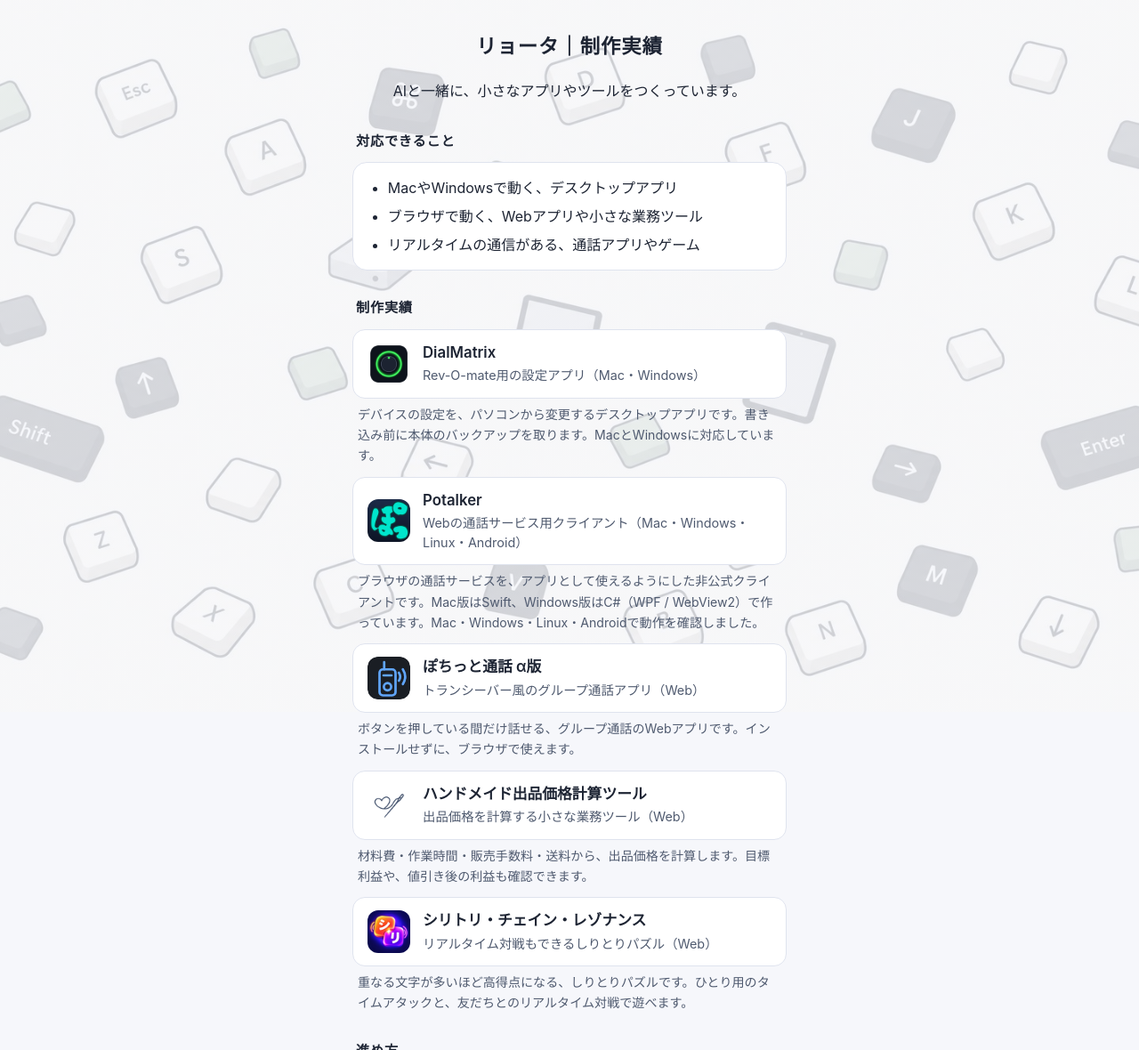
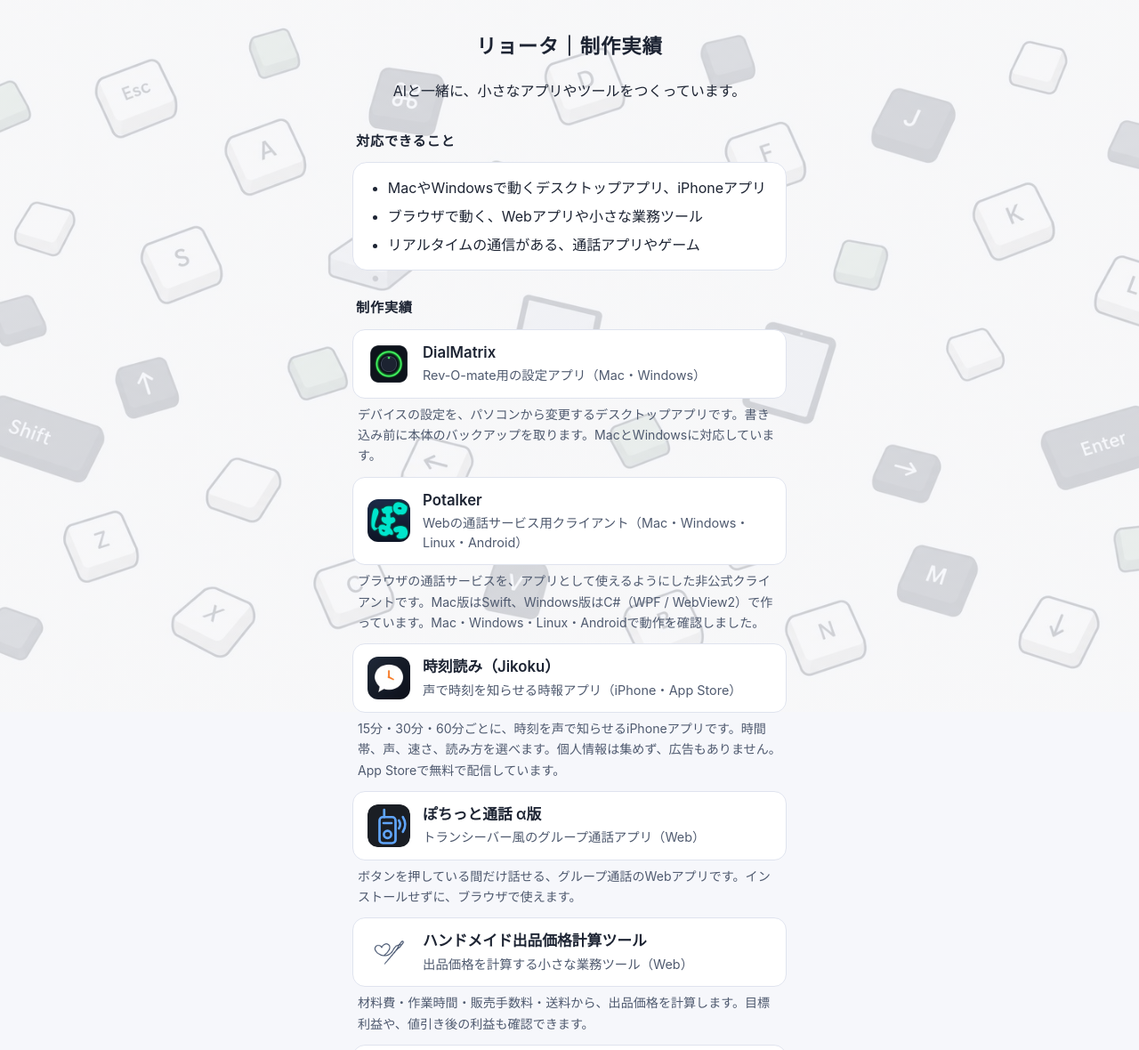
Before and after one commit to riryo3/riryo3.github.io, a plain HTML site: page portfolio.html in a window 1280 px wide. Shown: the top 1180 px of the page at 89% size. Drawn offline with Linux system fonts and the light colour scheme.

Commit message:
Add Jikoku iOS app to tools and portfolio pages
Co-Authored-By: Claude Sonnet 5.5 <noreply@anthropic.com>

```diff
--- a/portfolio.html
+++ b/portfolio.html
@@ -35,7 +35,7 @@
     <h2>対応できること</h2>
     <div class="work-card">
       <ul>
-        <li>MacやWindowsで動く、デスクトップアプリ</li>
+        <li>MacやWindowsで動くデスクトップアプリ、iPhoneアプリ</li>
         <li>ブラウザで動く、Webアプリや小さな業務ツール</li>
         <li>リアルタイムの通信がある、通話アプリやゲーム</li>
       </ul>
@@ -64,6 +64,16 @@
           </div>
         </a>
         <p class="work-note">ブラウザの通話サービスを、アプリとして使えるようにした非公式クライアントです。Mac版はSwift、Windows版はC#（WPF / WebView2）で作っています。Mac・Windows・Linux・Androidで動作を確認しました。</p>
+      </li>
+      <li>
+        <a href="https://apps.apple.com/jp/app/id6830853470" target="_blank" rel="noopener">
+          <img class="link-icon" src="jikoku.jpg" alt="時刻読み">
+          <div class="link-content">
+            <span class="link-title">時刻読み（Jikoku）</span>
+            <small>声で時刻を知らせる時報アプリ（iPhone・App Store）</small>
+          </div>
+        </a>
+        <p class="work-note">15分・30分・60分ごとに、時刻を声で知らせるiPhoneアプリです。時間帯、声、速さ、読み方を選べます。個人情報は集めず、広告もありません。App Storeで無料で配信しています。</p>
       </li>
       <li>
         <a href="https://pochittalk.ryota.app/" target="_blank" rel="noopener">
```
Also changed, not shown: en/index.html (+9 -0 lines), en/work.html (+11 -1 lines), index.html (+9 -0 lines), work.html (+11 -1 lines), jikoku.jpg (added).
